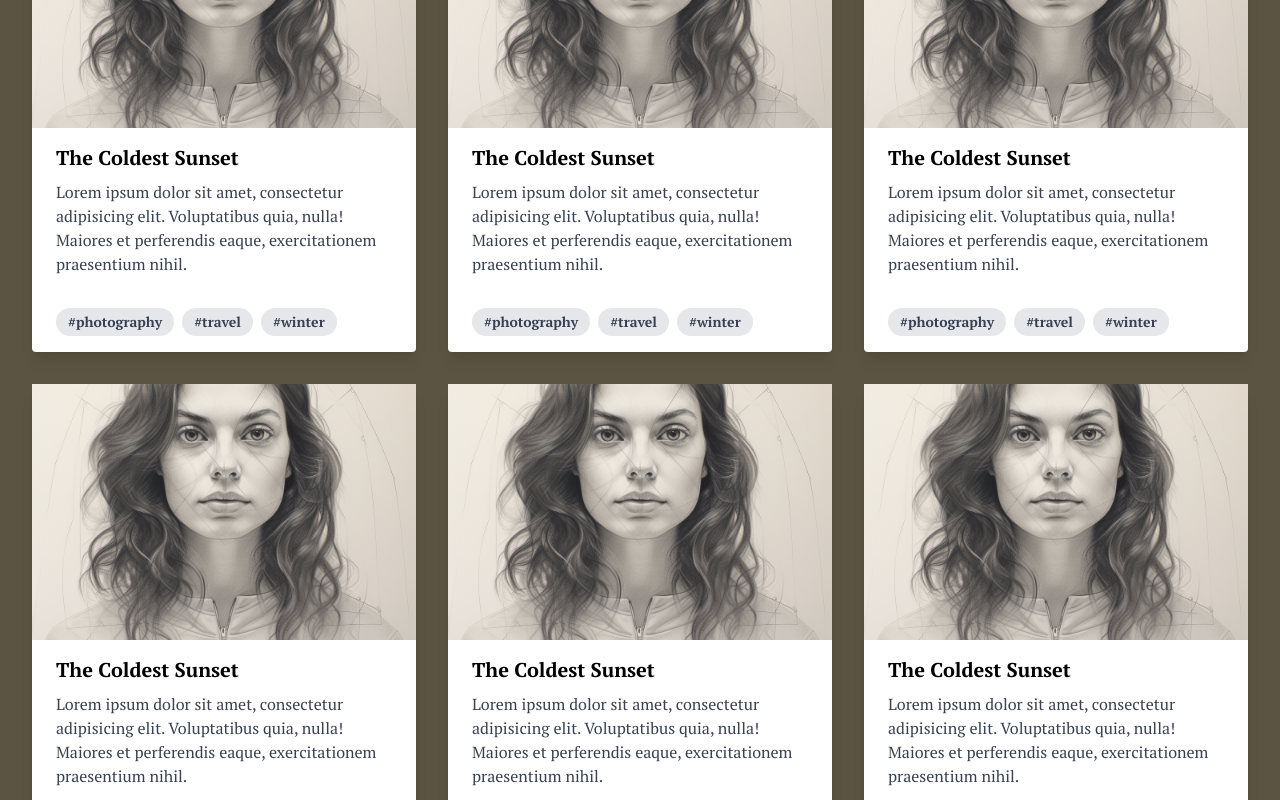
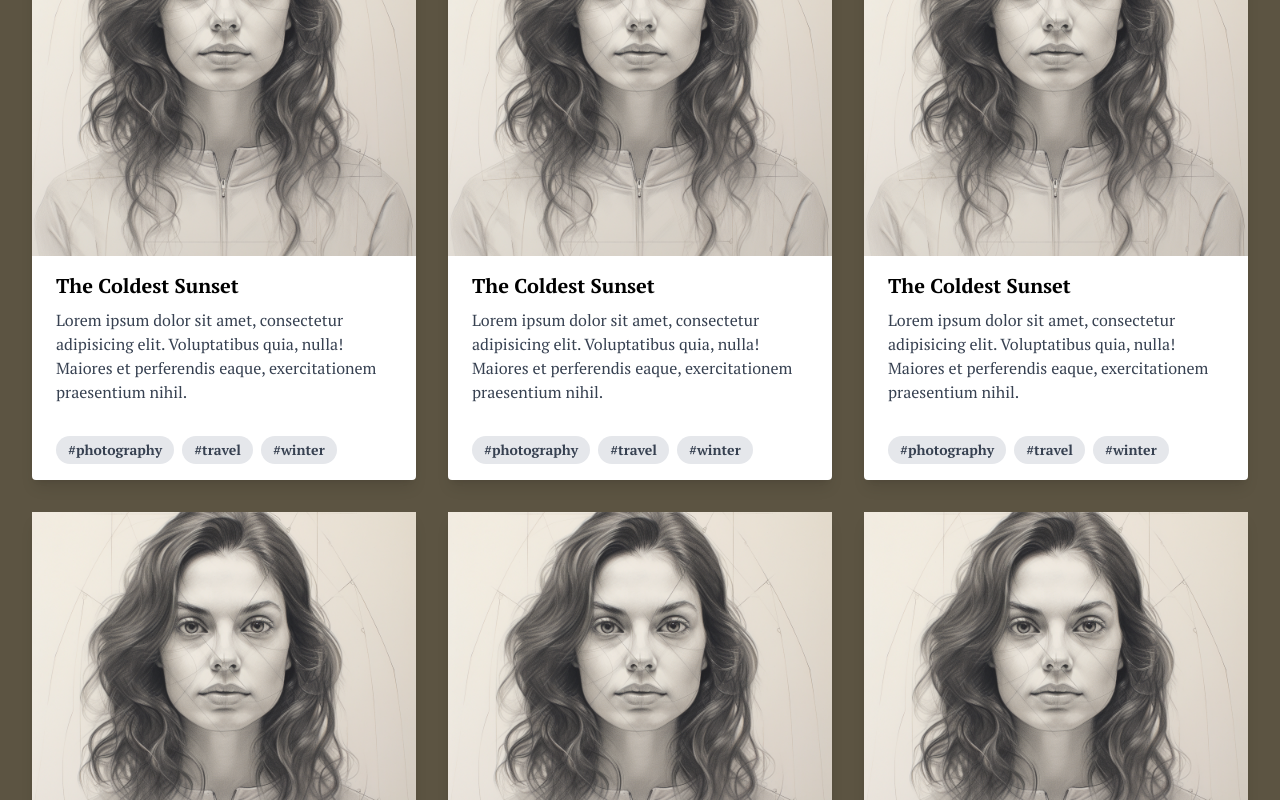
Before and after one commit to jhengineerartist/art-website, a Next.js app: page / in a window 1280 px wide. Shown: the part 960-1760 px from the top of the page. Built offline with nearby package versions, Linux system fonts and the light colour scheme.

Commit message:
fixed scaling issue for galaxy-fold

```diff
--- a/src/app/components/card.tsx
+++ b/src/app/components/card.tsx
@@ -15,8 +15,8 @@ type Props = {
 
 export default function Card({ cardImage, tags, route, textContent }: Props) {
     return (
-        <figure className="min-h-1/2 bg-white rounded shadow-lg">
-            <div className='w-full h-64 relative'>
+        <figure className="flex flex-col min-h-fit bg-white rounded shadow-lg">
+            <div className='w-full h-96 relative '>
                 <Image
                     className='object-cover'
                     src={cardImage.src}
@@ -24,7 +24,7 @@ export default function Card({ cardImage, tags, route, textContent }: Props) {
                     alt={cardImage.alt}
                     fill />
             </div>
-            <figcaption className='flex-auto'>
+            <figcaption className="flex flex-col justify-between min-h-1/3">
                 <div className="px-6 py-4">
                     <h2 className="font-bold text-xl mb-2">The Coldest Sunset</h2>
                     <p className="text-gray-700 text-base">
--- /dev/null
+++ b/src/app/components/cardsection.tsx
@@ -0,0 +1,59 @@
+import React from 'react'
+import Card from './card'
+import ph_graphite from "../../../public/placeholders/graphite1.png"
+
+const card1Image = {
+    src: ph_graphite,
+    blurUrl: "N78zfI9G9b~AIp-po~V?%2NIIoxt0M%0xZE3xZE3",
+    alt: "Working in my study."
+}
+
+
+export default function cardsection() {
+    return (
+        <section className="mx-auto max-w-screen-2xl min-h-screen h-fit content-stretch px-8 my-8 grid gap-8 lg:grid-cols-3 md:grid-cols-2 sm:grid-cols-1">
+            <Card
+                cardImage={card1Image}
+                title=""
+                textContent=""
+                route=""
+                tags={[]}
+            />
+            <Card
+                cardImage={card1Image}
+                title=""
+                textContent=""
+                route=""
+                tags={[]}
+            />
+            <Card
+                cardImage={card1Image}
+                title=""
+                textContent=""
+                route=""
+                tags={[]}
+            />
+            <Card
+                cardImage={card1Image}
+                title=""
+                textContent=""
+                route=""
+                tags={[]}
+            />
+            <Card
+                cardImage={card1Image}
+                title=""
+                textContent=""
+                route=""
+                tags={[]}
+            />
+            <Card
+                cardImage={card1Image}
+                title=""
+                textContent=""
+                route=""
+                tags={[]}
+            />
+        </section>
+    )
+}
--- a/src/app/components/hero.tsx
+++ b/src/app/components/hero.tsx
@@ -31,12 +31,12 @@ export default function HeroSection({ heroImage, heroLogo }: Props) {
                     fill
                     quality={100}
                 />
-                <div className="relative mx-auto text-white text-center z-1">
-                    <h1 className="text-6xl p-6 font-bold">Jose Hirshman Art</h1>
-                    <div className="relative p-16">
+                <div className="flex flex-col relative mx-auto text-white text-center z-1">
+                    <h1 className="lg:text-6xl md:text-6xl sm:text-4xl p-6 font-bold">Jose Hirshman Art</h1>
+                    <div className="relative h-32">
                         {logo}
                     </div>
-                    <p className="text-2xl p-6">Explore the Portfolio</p>
+                    <p className="lg:text-2xl text-lg p-6">Explore the Portfolio</p>
                 </div>
             </div>
         </section>
--- a/src/app/page.tsx
+++ b/src/app/page.tsx
@@ -1,7 +1,6 @@
 import HeroSection from "./components/hero";
-import Card from "./components/card"
+import CardSection from "./components/cardsection"
 import herostudy from "../../public/placeholders/hero-study.png"
-import ph_graphite from "../../public/placeholders/graphite1.png"
 
 export default function Home() {
   const heroImage = {
@@ -10,62 +9,12 @@ export default function Home() {
     alt: "Working in my study."
   }
 
-  const card1Image = {
-    src: ph_graphite,
-    blurUrl: "N78zfI9G9b~AIp-po~V?%2NIIoxt0M%0xZE3xZE3",
-    alt: "Working in my study."
-  }
-
-
   return (
     <main>
       <HeroSection
         heroImage={heroImage}
         heroLogo={true} />
-      <section className="mx-auto max-w-screen-2xl content-stretch px-8 my-8 grid gap-8 min-h-screen lg:grid-cols-3 md:grid-cols-2 sm:grid-cols-1">
-        <Card
-          cardImage={card1Image}
-          title=""
-          textContent=""
-          route=""
-          tags={[]}
-        />
-        <Card
-          cardImage={card1Image}
-          title=""
-          textContent=""
-          route=""
-          tags={[]}
-        />
-        <Card
-          cardImage={card1Image}
-          title=""
-          textContent=""
-          route=""
-          tags={[]}
-        />
-        <Card
-          cardImage={card1Image}
-          title=""
-          textContent=""
-          route=""
-          tags={[]}
-        />
-        <Card
-          cardImage={card1Image}
-          title=""
-          textContent=""
-          route=""
-          tags={[]}
-        />
-        <Card
-          cardImage={card1Image}
-          title=""
-          textContent=""
-          route=""
-          tags={[]}
-        />
-      </section>
+      <CardSection />
     </main>
   )
 }
--- a/tailwind.config.js
+++ b/tailwind.config.js
@@ -12,6 +12,9 @@ module.exports = {
       },
       minHeight: {
         '1/2': '50%',
+      },
+      screens: {
+        'xs': '475px',
       }
     },
   },
```
